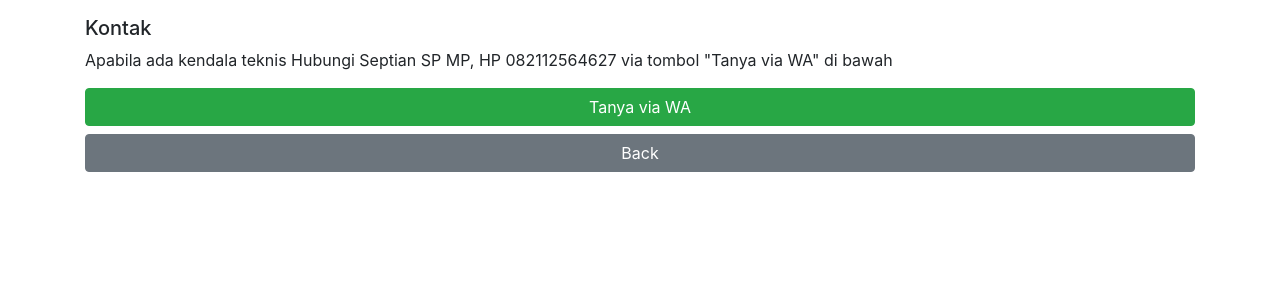
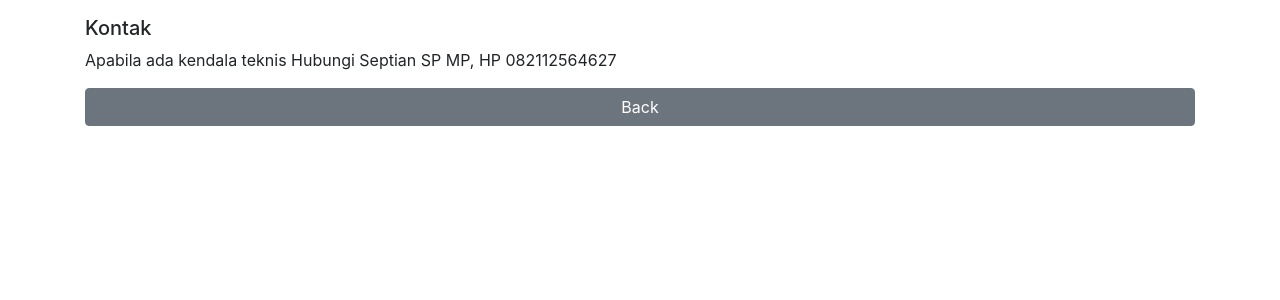
Before and after one commit to adiram17/simuliaproject, a Django app: page /contact/ in a window 1280 px wide. Shown: the part 56-356 px from the top of the page. Run offline with Django 3.2, Linux system fonts and the light colour scheme; a user stored in the database is signed in; data comes from the database, SQL or seed files in the repository; parts of the project's set-up code (start-up, migrations or seed data) failed here and were passed over; some libraries are stand-ins or nearby versions.

Commit message:
update contact.html

```diff
--- a/simuliaapp/templates/pages/contact.html
+++ b/simuliaapp/templates/pages/contact.html
@@ -8,10 +8,8 @@
         <p>
             Apabila ada kendala teknis
             Hubungi {{contact.name}}, HP {{contact.phone}}
-            via tombol "Tanya via WA" di bawah
         </p>
         <div>
-            <a type="button" class="btn btn-success btn-block mt-2" href="https://wa.me/{{contact.phone}}">Tanya via WA</a>
             <a type="button" class="btn btn-secondary btn-block mt-2" href="{%url 'home' %}">Back</a>
         </div>
     </div>
```
